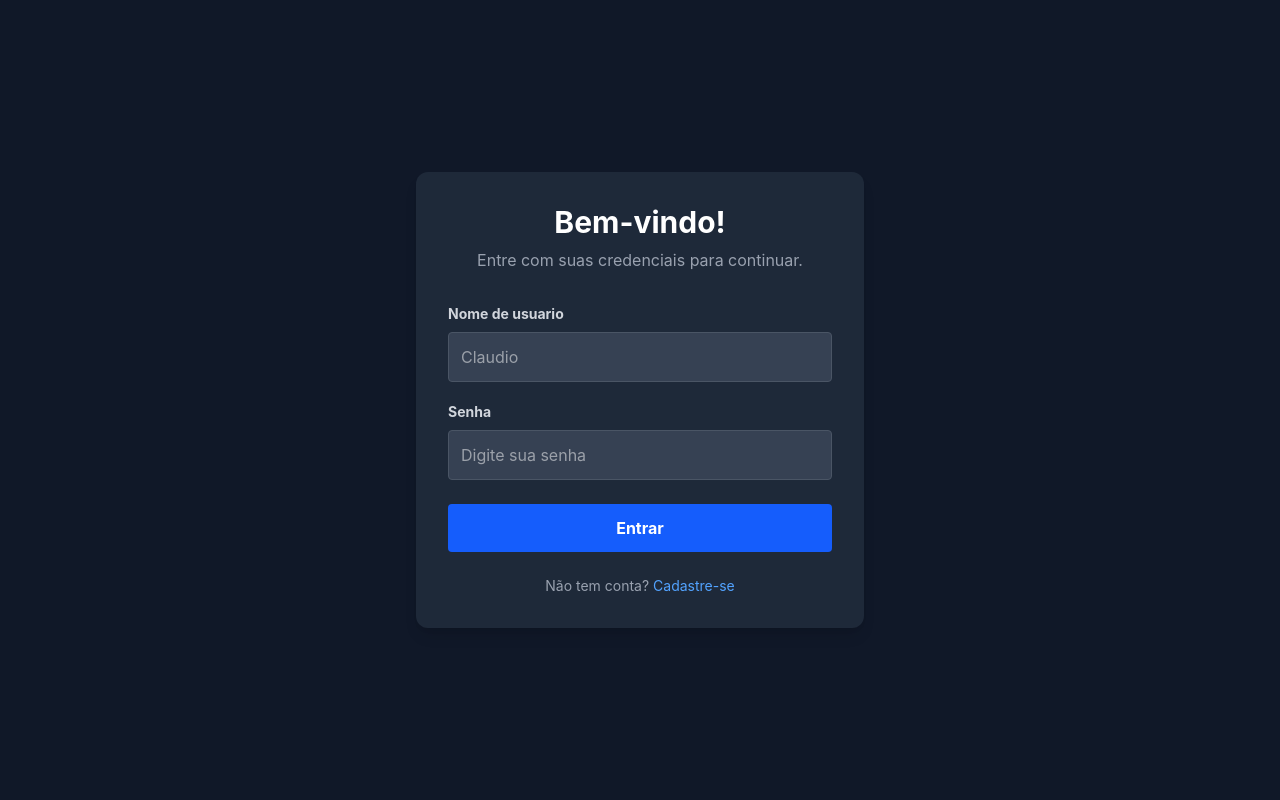
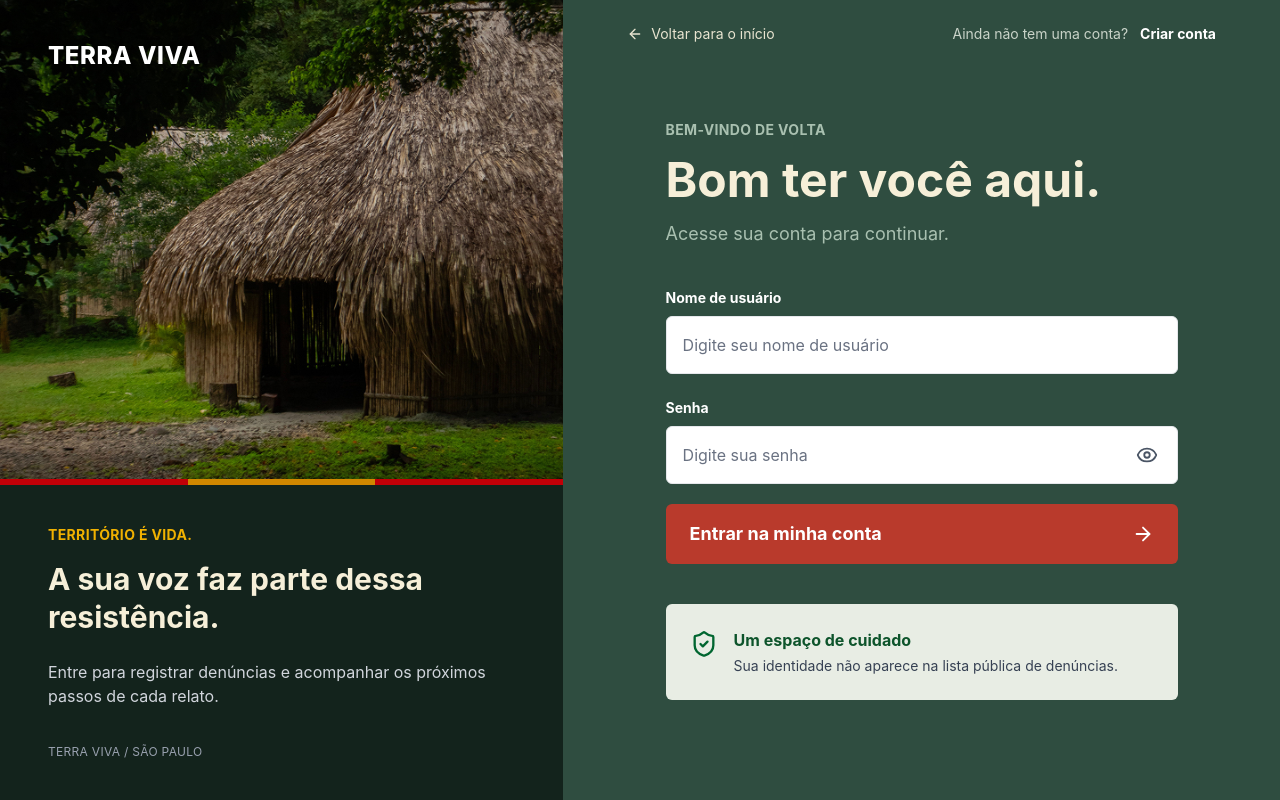
Before and after one commit to GS-Terra-Viva/TerraViva-WebSite, a React (Vite) app in the folder frontend/: page /login in a window 1280 px wide. Built offline with nearby package versions, Linux system fonts and the light colour scheme; no server answers.

Commit message:
style: estilizando a tela de login

```diff
--- a/frontend/src/pages/Login.tsx
+++ b/frontend/src/pages/Login.tsx
@@ -1,19 +1,26 @@
-import { useState } from 'react';
+import { useState, type FormEvent } from 'react';
+import { Link } from 'react-router-dom';
+import { ArrowLeft, ArrowRight, Eye, EyeOff, ShieldCheck } from 'lucide-react';
 import { useAuth } from '../hooks/useAuth';
-import { Link } from 'react-router-dom';
+import IMAGEM_LATERAL from '../assets/pages/login/loginimage.png';
+
+const inputCls =
+  'w-full px-4 py-4 rounded-md bg-white text-gray-900 placeholder-gray-500 border border-gray-200 ' +
+  'focus:outline-none focus:ring-2 focus:ring-yellow-500 disabled:opacity-60';
 
 function Login() {
   const { login } = useAuth();
 
   const [username, setUsername] = useState('');
   const [password, setPassword] = useState('');
+  const [mostrarSenha, setMostrarSenha] = useState(false);
 
   // Estados de controle
   const [loading, setLoading] = useState(false);
   const [error, setError] = useState<string | null>(null);
 
   // Função de autenticação (consulta a tabela no Supabase)
-  async function handleLogin(event: React.FormEvent<HTMLFormElement>) {
+  async function handleLogin(event: FormEvent<HTMLFormElement>) {
     event.preventDefault();
 
     setError(null);
@@ -32,7 +39,6 @@ function Login() {
         setError('Usuário ou senha incorretos.');
         return;
       }
-
     } catch (err) {
       // Erro de conexão/configuração, não de credenciais
       console.error('Erro ao consultar o Supabase:', err);
@@ -43,67 +49,113 @@ function Login() {
   }
 
   return (
-    <div className="min-h-screen flex items-center justify-center bg-gray-900 p-6">
+    <div className="min-h-screen lg:h-screen lg:overflow-hidden flex bg-[#2f4d40] text-white">
+      <aside className="hidden lg:flex w-[44%] shrink-0 flex-col overflow-hidden bg-[#13231c]">
+      <div
+          className="relative flex-1 min-h-0 bg-[#1f3a2c] bg-no-repeat"
+          style={{
+            backgroundImage: `linear-gradient(to bottom, rgba(0,0,0,.25), rgba(0,0,0,0)), url('${IMAGEM_LATERAL}')`,
+            backgroundSize: '100% 100%, 100% auto',
+            backgroundPosition: 'center, bottom',
+          }}
+        >
+          <div className="absolute top-10 left-12 text-2xl font-extrabold tracking-wide">
+            TERRA VIVA
+          </div>
+        </div>
+        <div className="flex h-1.5 shrink-0">
+          <div className="flex-1 bg-red-700" />
+          <div className="flex-1 bg-yellow-600" />
+          <div className="flex-1 bg-red-700" />
+        </div>
 
-      <div className="w-full max-w-md bg-gray-800 p-8 rounded-xl shadow-lg">
+        <div className="flex flex-col shrink-0 px-12 pt-10 pb-10">
+          <p className="text-sm font-bold tracking-wide text-yellow-500">TERRITÓRIO É VIDA.</p>
+          <h2 className="mt-4 text-3xl font-bold leading-tight text-[#f6efd8]">
+            A sua voz faz parte dessa resistência.
+          </h2>
+          <p className="mt-6 max-w-md text-base text-gray-300">
+            Entre para registrar denúncias e acompanhar os próximos passos de cada relato.
+          </p>
+          <p className="mt-9 text-xs tracking-wide text-gray-400">TERRA VIVA / SÃO PAULO</p>
+        </div>
+      </aside>
 
-        <header className="text-center mb-8">
-          <h1 className="text-3xl font-bold text-white mb-2">
-            Bem-vindo!
-          </h1>
+      <main className="flex-1 min-w-0 flex flex-col px-6 sm:px-10 lg:px-16 py-6 lg:overflow-y-auto">
+        <nav className="flex items-center justify-between gap-4 text-sm">
+          <Link
+            to="/"
+            className="inline-flex items-center gap-2 text-[#e8e4d0] hover:text-white"
+          >
+            <ArrowLeft size={16} />
+            Voltar para o início
+          </Link>
 
-          <p className="text-gray-400">
-            Entre com suas credenciais para continuar.
+          <p className="text-[#c9d3c8]">
+            Ainda não tem uma conta?{' '}
+            <Link to="/register" className="ml-2 font-bold text-white hover:underline">
+              Criar conta
+            </Link>
           </p>
-        </header>
+        </nav>
 
-        <form onSubmit={handleLogin}>
+        <div className="flex-1 flex items-center justify-center py-6">
+          <div className="w-full max-w-lg">
+            <p className="text-sm font-bold tracking-wide text-[#a9c0b0]">BEM-VINDO DE VOLTA</p>
+            <h1 className="mt-4 text-5xl font-bold text-[#f6efd8]">Bom ter você aqui.</h1>
+            <p className="mt-4 text-lg text-[#a9c0b0]">Acesse sua conta para continuar.</p>
 
+            <form onSubmit={handleLogin} className="mt-10">
               {/* Nome de usuário */}
-          <div className="mb-5">
-            <label
-              htmlFor="username"
-              className="block text-gray-300 text-sm font-bold mb-2"
-            >
-              Nome de usuario
+              <div className="mb-6">
+                <label htmlFor="username" className="block mb-2 text-sm font-bold text-white">
+                  Nome de usuário
                 </label>
-
                 <input
                   id="username"
                   type="text"
-              placeholder="Claudio"
+                  placeholder="Digite seu nome de usuário"
                   value={username}
                   onChange={(e) => setUsername(e.target.value)}
                   disabled={loading}
                   required
-              className="w-full p-3 rounded bg-gray-700 text-white border border-gray-600 focus:outline-none focus:ring-2 focus:ring-blue-500"
+                  autoComplete="username"
+                  className={inputCls}
                 />
               </div>
 
               {/* Senha */}
-          <div className="mb-6">
-            <label
-              htmlFor="password"
-              className="block text-gray-300 text-sm font-bold mb-2"
-            >
+              <div className="mb-5">
+                <label htmlFor="password" className="block mb-2 text-sm font-bold text-white">
                   Senha
                 </label>
-
+                <div className="relative">
                   <input
                     id="password"
-              type="password"
+                    type={mostrarSenha ? 'text' : 'password'}
                     placeholder="Digite sua senha"
                     value={password}
                     onChange={(e) => setPassword(e.target.value)}
                     disabled={loading}
                     required
-              className="w-full p-3 rounded bg-gray-700 text-white border border-gray-600 focus:outline-none focus:ring-2 focus:ring-blue-500"
+                    autoComplete="current-password"
+                    className={`${inputCls} pr-14`}
                   />
+                  <button
+                    type="button"
+                    onClick={() => setMostrarSenha((v) => !v)}
+                    title={mostrarSenha ? 'Ocultar senha' : 'Mostrar senha'}
+                    aria-label={mostrarSenha ? 'Ocultar senha' : 'Mostrar senha'}
+                    className="absolute right-4 top-1/2 -translate-y-1/2 p-1 text-gray-600 hover:text-gray-900"
+                  >
+                    {mostrarSenha ? <EyeOff size={22} /> : <Eye size={22} />}
+                  </button>
+                </div>
               </div>
 
               {/* Mensagem de erro */}
               {error && (
-            <p className="text-red-400 text-sm mb-4">
+                <p role="alert" className="mb-4 text-sm font-semibold text-red-300">
                   {error}
                 </p>
               )}
@@ -112,17 +164,25 @@ function Login() {
               <button
                 type="submit"
                 disabled={loading}
-            className="w-full bg-blue-600 hover:bg-blue-700 text-white font-bold py-3 rounded transition duration-300 disabled:opacity-50"
+                className="w-full flex items-center justify-between px-6 py-4 rounded-md bg-[#b93a2c] hover:bg-[#a33125] text-white text-lg font-bold transition-colors disabled:opacity-60"
               >
-            {loading ? 'Entrando...' : 'Entrar'}
+                {loading ? 'Entrando...' : 'Entrar na minha conta'}
+                <ArrowRight size={22} />
               </button>
+            </form>
 
-        </form>
-        <p className="mt-6 text-center text-sm text-gray-400">
-  Não tem conta? <Link to="/register" className="text-blue-400 hover:underline">Cadastre-se</Link>
+            <div className="mt-10 flex gap-4 p-6 rounded-md bg-[#e8ede4] text-gray-700">
+              <ShieldCheck size={28} className="shrink-0 mt-0.5 text-green-800" />
+              <div>
+                <p className="font-bold text-green-900">Um espaço de cuidado</p>
+                <p className="mt-1 text-sm">
+                  Sua identidade não aparece na lista pública de denúncias.
                 </p>
-
               </div>
+            </div>
+          </div>
+        </div>
+      </main>
     </div>
   );
 }
```
Also changed, not shown: frontend/src/assets/pages/login/loginimage.png (added). Lines whose indentation alone changed are shown as unchanged.
